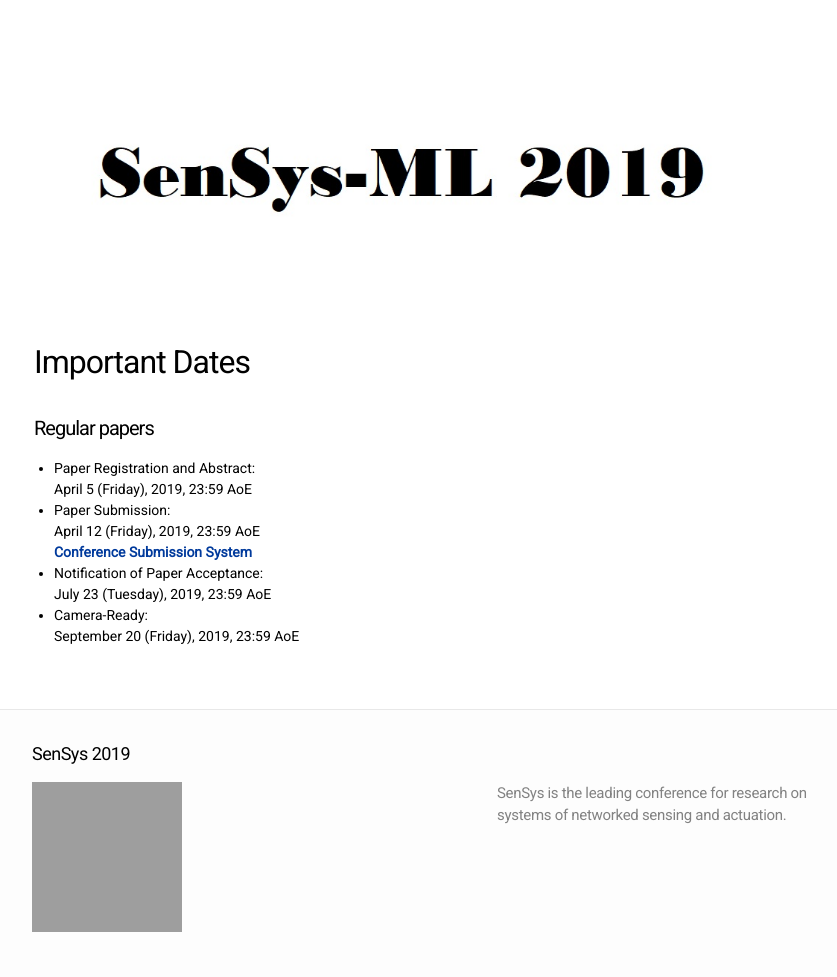
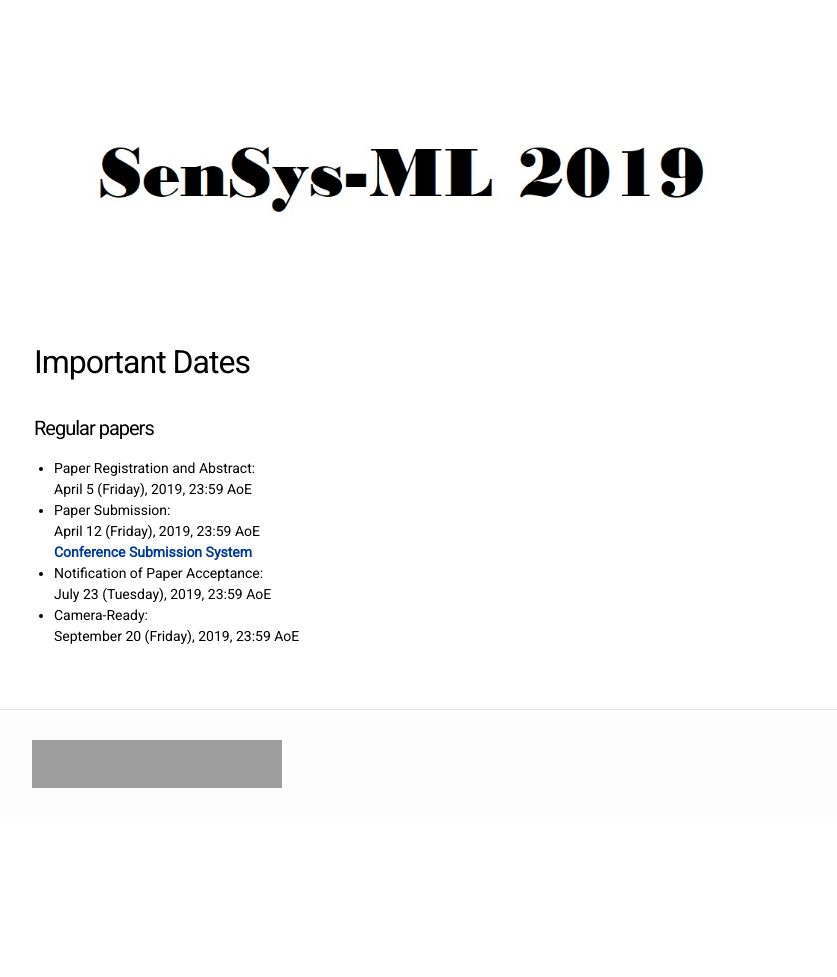
Before and after one commit to sensysmlworkshop/sensysmlworkshop.github.io, a PHP site: page / in a window 1280 px wide. Shown: the part 115-1092 px from the top of the page, without its empty margins (208-1045 px from the left). After the commit the page ends 903 px from the top, so only its background shows below. Run offline with PHP 8.4, Linux system fonts and the light colour scheme; grey boxes are pictures that could not be loaded.

Commit message:
links to sensys

```diff
--- a/index.html
+++ b/index.html
@@ -93,17 +93,7 @@
 
   <div class="wrap">
 
-      <h2 class="footer-heading">SenSys 2019</h2>
-
-    <div class="footer-col-1 column">
-      <ul>
-        <!--<li>Chair: </li>-->
-        <li><a href="mailto:"></a></li>
-		<li>
-            <a class="acm" href="http://www.acm.org">Association for Computing Machinery</a></li>
-
-      </ul>
-    </div>
+      <a class="sensys" href="http://sensys.acm.org/2019">SenSys 2019</a>
 
     <div class="footer-col-2 column">
       <ul>
@@ -115,11 +105,6 @@
       </ul>
     </div>
 
-    <div class="footer-col-3 column">
-      <p class="text">SenSys is the leading conference for research on systems of networked sensing and actuation.</p>
-	  <div class="fb-like" data-href="https://www.facebook.com/pages/ACM-SenSys/201630776532684" data-width="300" data-layout="standard" data-action="like" data-show-faces="true" data-share="true"></div>
-    </div>
-
   </div>
 
 </footer>
--- a/style.css
+++ b/style.css
@@ -436,7 +436,7 @@ float: left;
 	  text-indent: -9999px;
 	  width: 150px;
 	  height: 150px;
-	  background: url(../resources/images/acm.svg);
+	  background: url(../2019/acm.svg);
 	  background-size: 150px 150px;
 }
 
@@ -576,7 +576,15 @@ float: left;
     margin-bottom: 15px;
 
 }
-
+.sensys{
+float: left;
+	display: block;
+	  text-indent: -9999px;
+	  width: 250px;
+	  height: 48px;
+      background: url(http://sensys.acm.org/resources/images/Sensys.png);
+	  background-size: 250px 48px;
+}
 strong,b {
 		font-weight: bold;
 	}
```
